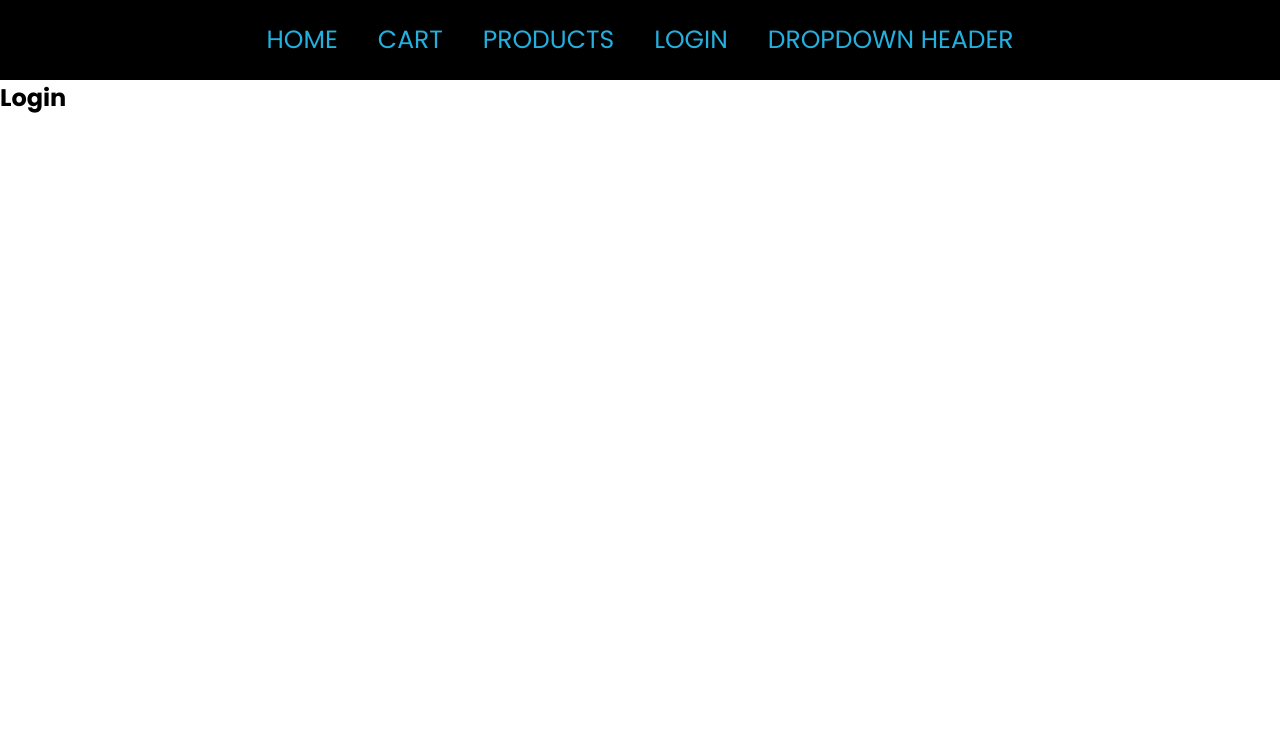
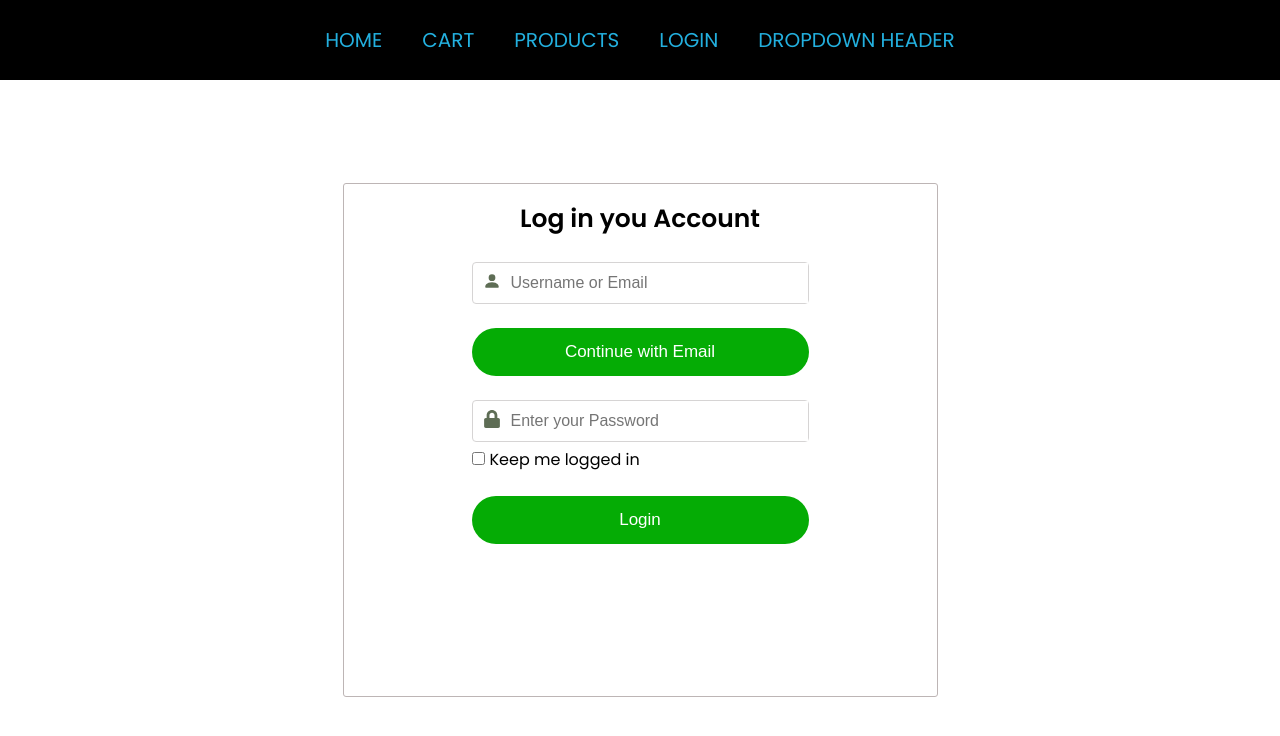
Before and after one commit to TahirAli32/react-components, a React (Create React App) app: page /login in a window 1280 px wide. Shown: the top 736 px of the page. Built offline with nearby package versions, Linux system fonts and the light colour scheme.

Commit message:
Login in Progress

```diff
--- a/src/components/Login.jsx
+++ b/src/components/Login.jsx
@@ -1,11 +1,104 @@
-import React from 'react'
+import React, { useRef, useState } from 'react'
+import styled from 'styled-components'
+import { BsFillPersonFill } from 'react-icons/bs'
+import { FaLock } from 'react-icons/fa'
 
 const Login = () => {
+
+  const [emailInput, setEmail] = useState(false)
+  const [passwordInput, setPassword] = useState(false)
+
+  const emailRef = useRef("");
+  const passwordRef = useRef("");
+
+  // console.log(emailInput)
+
   return (
-    <div>
-      <h2>Login</h2>
-    </div>
+    <Main>
+      <div className="login">
+        <p>Log in you Account</p>
+        {!emailInput &&
+          <>
+            <div className="input-field">
+              <span className='icon'><BsFillPersonFill /></span>
+              <input ref={emailRef} id='username' className='input-box' placeholder='Username or Email' type="text" />
+            </div>
+            <button className='btn' onClick={() => setEmail(emailRef.current.value)}>Continue with Email</button>
+          </>
+        }
+        {emailInput && <h1>{emailInput}</h1>}
+        {!passwordInput &&
+          <>
+            <div className="input-field">
+              <span className='icon'><FaLock /></span>
+              <input ref={passwordRef} id='password' className='input-box' placeholder='Enter your Password' type="password" />
+            </div>
+            <div className="otherChecks" style={{marginTop: '5px'}}>
+              <input type='checkbox' id='rememberMe' value="" />
+              <label htmlFor='rememberMe' style={{marginLeft: '5px'}}>Keep me logged in</label>
+            </div>
+            <button className='btn' onClick={() => { setPassword(passwordRef.current.value) }}>Login</button>
+          </>
+        }
+        {passwordInput && <h1>{passwordInput}</h1>}
+        </div>
+    </Main>
   )
 }
 
 export default Login
+
+const Main = styled.div`
+  display: flex;
+  flex-direction: column;
+  justify-content: center;
+  align-items: center;
+  height: 90vh;
+  /* text-align: center; */
+  .login{
+    border: 0.1rem solid #bdb5b5;
+    border-radius: 3px;
+    padding: 1rem 8rem;
+    height: 60vh;
+    p{
+      font-size: 25px;
+      font-weight: 600;
+      text-align: center;
+      margin-bottom: 1.5rem;
+    }
+    .input-field{
+      display: flex;
+      border: 0.1rem solid #d6d4d4;
+      border-radius: 4px;
+      width: 335px;
+      height: 40px;
+      :focus-within, :hover{
+        border-color: #67b9c7;
+      }
+      .icon{
+        margin: auto 10px;
+        font-size: 18px;
+        color: #5E6D55;
+      }
+      .input-box{
+        font-size: 16px;
+        border: none;
+        width: 100%;
+      }
+    }
+    .btn{
+      margin: 1.5rem 0;
+      width: 100%;
+      border: none;
+      background-color: #05ac05;
+      font-size: 17px;
+      padding: 14px 0;
+      border-radius: 2rem;
+      color: white;
+      cursor: pointer;
+      :hover{
+        background-color: green;
+      }
+    }
+  }
+`
--- a/src/components/Navbar.jsx
+++ b/src/components/Navbar.jsx
@@ -1,43 +1,36 @@
-/* eslint-disable jsx-a11y/anchor-is-valid */
 import React from 'react'
 import { Link } from 'react-router-dom'
 import styled from 'styled-components'
 
 const Navbar = () => {
   return (
-    <Container>
-        <ul>
-            <a><li><Link to="/">Home</Link></li></a>
-            <a><li><Link to="/cart">Cart</Link></li></a>
-            <a><li><Link to="/products">Products</Link></li></a>
-            <a><li><Link to="/login">Login</Link></li></a>
-            <a><li><Link to="/dropdown">Dropdown Header</Link></li></a>
-        </ul>
-    </Container>
+    <Ul>
+      <li><Link to="/">Home</Link></li>
+      <li><Link to="/cart">Cart</Link></li>
+      <li><Link to="/products">Products</Link></li>
+      <li><Link to="/login">Login</Link></li>
+      <li><Link to="/dropdown">Dropdown Header</Link></li>
+    </Ul>
   )
 }
 
 export default Navbar
 
-const Container = styled.div`
-  ul{
+const Ul = styled.ul`
   display: flex;
   align-items: center;
   justify-content: center;
   background-color: #000000;
-    font-size: 25px;
+  font-size: 20px;
   height: 10vh;
   text-transform: uppercase;
+  li{
+    margin: 0 20px;
     a{
       color: #23b0df;
       :hover{
+        border-bottom: .001rem solid #005f96;
         color: #0390be;
-      }
-    }
-    li{
-      margin: 0 20px;
-      :hover{
-        border-bottom: .001rem solid #005f96;
       }
     }
   }
--- a/src/index.css
+++ b/src/index.css
@@ -1,4 +1,4 @@
-@import url('https://fonts.googleapis.com/css2?family=Poppins:wght@400;500;700&display=swap');
+@import url('https://fonts.googleapis.com/css2?family=Poppins:wght@400;500;600;700&display=swap');
 
 *{
   padding: 0;
@@ -12,6 +12,9 @@ a{
 }
 ul{
   list-style: none;
+}
+input:focus{
+  outline: none;
 }
 .App{
   display: flex;
```
Lines whose indentation alone changed are shown as unchanged.
